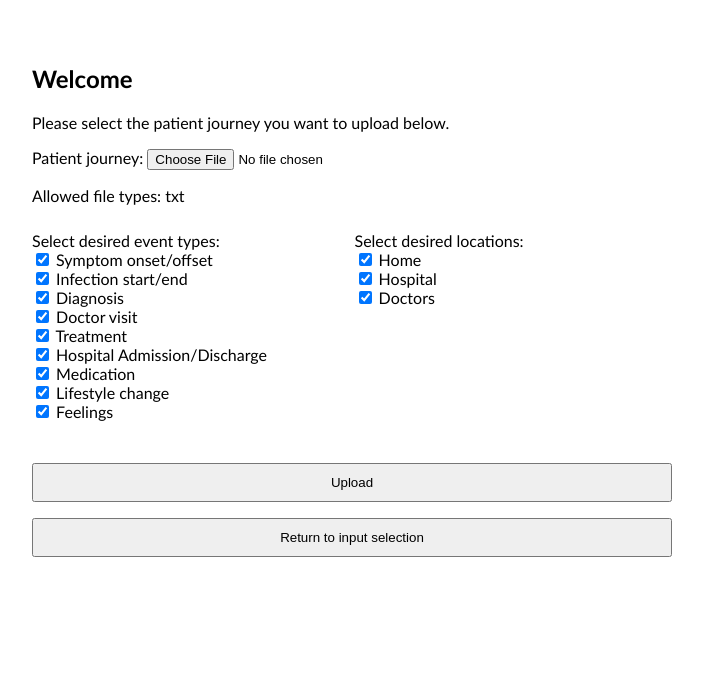
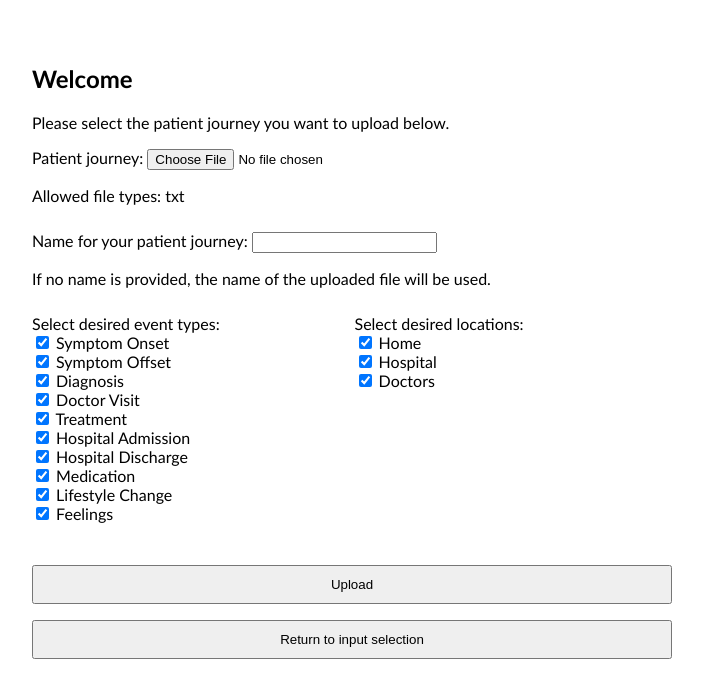
Before and after one commit to bptlab/TracEX, a Django app: page /journey/ in a window 1280 px wide. Shown: the top 698 px of the page, without its empty margins (288-991 px from the left). Run offline with Django 4.2, Linux system fonts and the light colour scheme; parts of the project's set-up code (start-up, migrations or seed data) failed here and were passed over.

Commit message:
✨implement first models and validation, prone to errors

```diff
--- a/tracex/extraction/forms.py
+++ b/tracex/extraction/forms.py
@@ -1,28 +1,16 @@
 """Implementation of forms for the extraction app."""
+import os
+
 from django import forms
 from django.core.validators import FileExtensionValidator
+from django.core.exceptions import ValidationError
+
+from .models import PatientJourney
+from .logic.constants import EVENT_TYPES, LOCATIONS
 
 
 class BaseEventForm(forms.Form):
     """Base form for event extraction forms."""
-
-    # Easy refactoring e.g. by using constants and imports into both forms
-    EVENT_TYPES = [
-        ("Symptom Onset, Symptom Offset", "Symptom onset/offset"),
-        ("infection", "Infection start/end"),
-        ("Diagnosis", "Diagnosis"),
-        ("Doctor visit", "Doctor visit"),
-        ("Treatment", "Treatment"),
-        ("Hospital admission, Hospital discharge", "Hospital Admission/Discharge"),
-        ("Medication", "Medication"),
-        ("Lifestyle Change", "Lifestyle change"),
-        ("Feelings", "Feelings"),
-    ]
-    LOCATIONS = [
-        ("Home", "Home"),
-        ("Hospital", "Hospital"),
-        ("Doctors", "Doctors"),
-    ]
 
     event_types = forms.MultipleChoiceField(
         label="Select desired event types",
@@ -50,15 +38,53 @@ class BaseEventForm(forms.Form):
                 "Please select at least one event type or one location.",
                 code="no_event_type",
             )
+        # TODO: Move this to clean_event_types
+        dependent_choices_groups = [
+            ("Symptom Onset", "Symptom Offset"),
+            ("Hospital Admission", "Hospital Discharge"),
+        ]
+        for group in dependent_choices_groups:
+            self.validate_dependant_choices("event_types", group[0], group[1])
 
         return cleaned_data
 
+    def validate_dependent_fields(self, field):
+        """Validate that two fields is selected together or not at all."""
+        dependent_choices_groups = [
+            ("Symptom Onset", "Symptom Offset"),
+            ("Hospital Admission", "Hospital Discharge"),
+        ]
+        selected_fields = self.cleaned_data[field]
+        for group in dependent_choices_groups:
+            if all(selected_fields) or not any(selected_fields):
+                continue
 
-class JourneyForm(BaseEventForm):
+            raise forms.ValidationError(
+                f"The fields {', '.join(group)} depend on each other. Please select all or none.",
+                code="dependent_fields",
+            )
+
+    def validate_dependant_choices(self, field, choice_1, choice_2):
+        """Validate two choices in a form field are either both selected or none of them."""
+        choices = self.cleaned_data.get(field)
+
+        if (choice_1 in choices) ^ (choice_2 in choices):
+            raise forms.ValidationError(
+                f"{choice_1} and {choice_2} depend on each other. Please select both or none.",
+                code="dependant_fields",
+            )
+
+
+class JourneyForm(BaseEventForm, forms.ModelForm):
     """Form for extracting events from a patient journey."""
 
+    class Meta:
+        model = PatientJourney
+        fields = ["patient_journey", "name"]
+
     ALLOWED_FILE_TYPES = ["txt"]
-    journey = forms.FileField(
+    journey_is_new = True
+    patient_journey = forms.FileField(
         label="Patient journey",
         required=True,
         help_text=f"Allowed file types: {', '.join(ALLOWED_FILE_TYPES)}",
@@ -67,7 +93,36 @@ class JourneyForm(BaseEventForm):
             "required": "Please provide a file from which to extract the event log."
         },
     )
-    field_order = ["journey", "event_types", "locations"]
+    name = forms.CharField(
+        label="Name for your patient journey",
+        required=False,
+        help_text=PatientJourney.name.field.help_text,
+    )
+    field_order = ["patient_journey", "name", "event_types", "locations"]
+
+    def clean_name(self):
+        name = self.cleaned_data.get("name")
+        uploaded_file = self.cleaned_data.get("patient_journey")
+
+        if not name:
+            uploaded_file_name = uploaded_file.name
+            name = os.path.splitext(uploaded_file_name)[0]
+
+        return name
+
+    def clean_patient_journey(self):
+        print("clean_patient_journey")
+        patient_journey = self.cleaned_data["patient_journey"]
+        try:
+            instance = PatientJourney.objects.get(patient_journey=patient_journey)
+            self.journey_is_new = False
+
+            return (
+                instance.patient_journey
+            )  # Return existing instance from the database
+        except PatientJourney.DoesNotExist:
+            print("is New")
+            return patient_journey  # Continue with default validation
 
 
 class GenerationForm(BaseEventForm):
--- a/tracex/extraction/logic/constants.py
+++ b/tracex/extraction/logic/constants.py
@@ -18,3 +18,20 @@ TEMPERATURE_SUMMARIZING = 0
 TEMPERATURE_CREATION = 1
 CSV_OUTPUT = settings.BASE_DIR / "extraction/content/outputs/single_trace.csv"
 CSV_ALL_TRACES = settings.BASE_DIR / "extraction/content/outputs/all_traces.csv"
+EVENT_TYPES = [
+    ("Symptom Onset", "Symptom Onset"),
+    ("Symptom Offset", "Symptom Offset"),
+    ("Diagnosis", "Diagnosis"),
+    ("Doctor Visit", "Doctor Visit"),
+    ("Treatment", "Treatment"),
+    ("Hospital Admission", "Hospital Admission"),
+    ("Hospital Discharge", "Hospital Discharge"),
+    ("Medication", "Medication"),
+    ("Lifestyle Change", "Lifestyle Change"),
+    ("Feelings", "Feelings"),
+]
+LOCATIONS = [
+    ("Home", "Home"),
+    ("Hos", "Hospital"),
+    ("Doc", "Doctors"),
+]
--- a/tracex/extraction/models.py
+++ b/tracex/extraction/models.py
@@ -1,5 +1,47 @@
 """This module contains the models for the extraction app."""
-# (Future Use)
-# from django.db import models
+from django.db import models
 
-# Create your models here.
+from .logic.constants import EVENT_TYPES, LOCATIONS
+
+
+class PatientJourney(models.Model):
+    """Model for the patient journey input."""
+
+    name = models.CharField(
+        max_length=100,
+        help_text="If no name is provided, the name of the uploaded file will be used.",
+        verbose_name="Name for your patient journey",
+        unique=False,
+    )
+    patient_journey = models.TextField(unique=True)
+
+
+class Trace(models.Model):
+    """Model for a single trace, extracted from a patient journey."""
+
+    patient_journey = models.ForeignKey(
+        PatientJourney, on_delete=models.CASCADE, related_name="trace"
+    )
+    event_information = models.TextField()
+    event_type = models.CharField(max_length=25, choices=EVENT_TYPES)
+    start = models.DateTimeField()
+    end = models.DateTimeField()
+    duration = models.DurationField()
+    location = models.CharField(max_length=25, choices=LOCATIONS)
+    last_modified = models.DateTimeField(auto_now=True)
+
+
+class EventLog(models.Model):
+    """Model for the event log, containing traces."""
+
+    traces = models.ManyToManyField(Trace, related_name="event_log")
+    dfg = models.ImageField(null=True)
+    xes = models.FileField(null=True)
+    last_modified = models.DateTimeField(auto_now=True)
+
+
+class Prompt(models.Model):
+    """Model for the prompt to be used in the GPT query."""
+
+    name = models.CharField(max_length=100)
+    text = models.TextField()
--- a/tracex/extraction/templates/upload_journey.html
+++ b/tracex/extraction/templates/upload_journey.html
@@ -33,12 +33,18 @@
 
         <div class="form-row">
             <div class="form-column">
-                {{ form.journey.label_tag }} {{ form.journey }}
-                {{ form.journey.errors }}
-                <p>{{ form.journey.help_text }}</p>
+                {{ form.patient_journey.label_tag }} {{ form.patient_journey }}
+                {{ form.patient_journey.errors }}
+                <p>{{ form.patient_journey.help_text }}</p>
             </div>
         </div>
-
+        <div class="form-row">
+            <div class="form-column">
+                {{ form.name.label_tag }} {{ form.name }}
+                {{ form.name.errors }}
+                <p>{{ form.name.help_text }}</p>
+            </div>
+        </div>
         <div class="form-row">
             <div class="form-column">
                 {{ form.event_types.label_tag }} {{ form.event_types }}
--- a/tracex/extraction/views.py
+++ b/tracex/extraction/views.py
@@ -17,7 +17,7 @@ from .logic import utils
 # https://stackoverflow.com/questions/35064304/runtimeerror-make-sure-the-graphviz-executables-are-on-your-systems-path-aft
 os.environ["PATH"] += os.pathsep + "C:/Program Files/Graphviz/bin/"
 
-IS_TEST = False  # Controls the presentation mode of the pipeline, set to False if you want to run the pipeline
+IS_TEST = True  # Controls the presentation mode of the pipeline, set to False if you want to run the pipeline
 
 
 def redirect_to_selection(request):
@@ -118,7 +118,7 @@ class ResultView(generic.FormView):
             if self.request.session.get("is_extracted") is None
             else self.request.session.get("is_extracted")
         )
-
+        print(orchestrator.configuration)
         # 1. Run the pipeline to create the single trace
         if not (IS_TEST or is_extracted):
             orchestrator.run()
--- a/tracex/tracex/settings.py
+++ b/tracex/tracex/settings.py
@@ -31,7 +31,7 @@ ALLOWED_HOSTS = []
 # Application definition
 
 INSTALLED_APPS = [
-    "extraction.apps.ExtractionConfig",
+    "extraction",
     "django.contrib.admin",
     "django.contrib.auth",
     "django.contrib.contenttypes",
```
